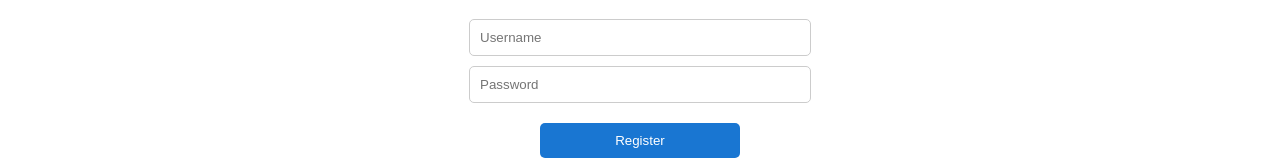
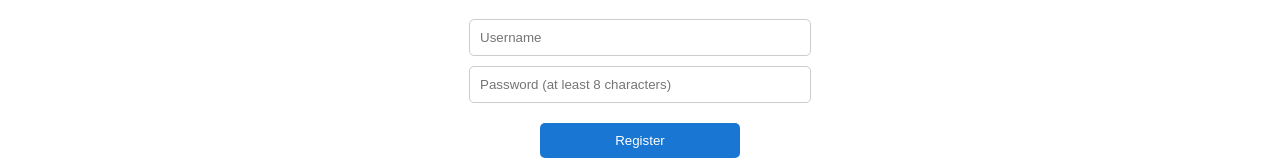
Before and after one commit to konstantine25b/realtime-auth-signin-tracker-frontend, a React (Create React App) app: page /register in a window 1280 px wide. Shown: the part 179-339 px from the top of the page. Built offline with nearby package versions, Linux system fonts and the light colour scheme.

Commit message:
fixed design

```diff
--- a/src/components/Navbar/LogoutModal.js
+++ b/src/components/Navbar/LogoutModal.js
@@ -38,7 +38,7 @@ const ModalContainer = styled.div`
   background-color: white;
   padding: 30px;
   border-radius: 15px;
-  width: 400px;
+  width: 300px;
   text-align: center;
   box-shadow: 0px 0px 25px rgba(0, 0, 0, 0.5);
   animation: ${slideIn} 0.3s ease-out;
--- a/src/components/auth/registration/Register.js
+++ b/src/components/auth/registration/Register.js
@@ -106,7 +106,7 @@ function Register() {
         />
         <StyledInput
           type="password"
-          placeholder="Password"
+          placeholder="Password (at least 8 characters)"
           value={password}
           onChange={(e) => {
             setPassword(e.target.value);
```
